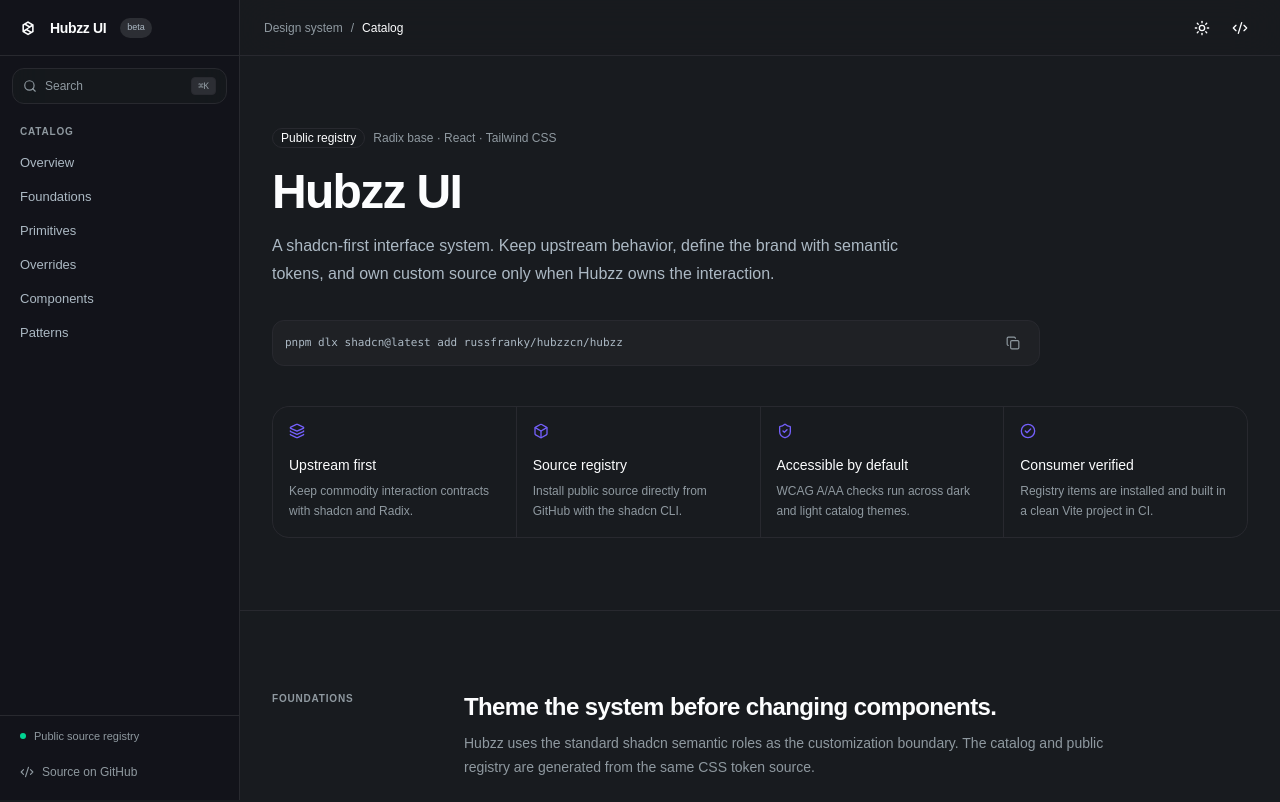
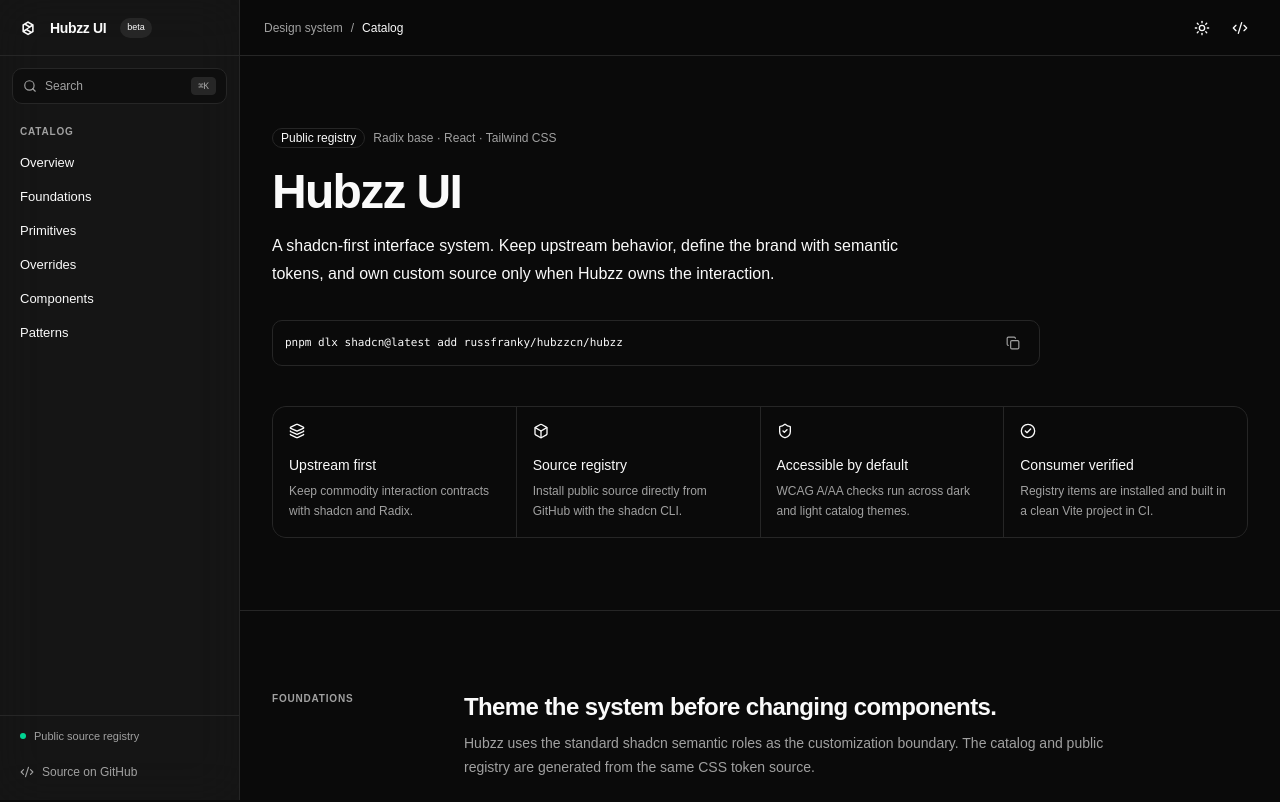
Before and after one commit to russfranky/hubzzcn, a React (Vite) app: page / in a window 1280 px wide. Shown: the top 802 px of the page. Built offline with nearby package versions, Linux system fonts and the light colour scheme.

Commit message:
Align Hubzz semantic tokens with canonical shadcn foundation

```diff
--- a/src/index.css
+++ b/src/index.css
@@ -22,7 +22,11 @@
   --color-chart-3: var(--chart-3);
   --color-chart-2: var(--chart-2);
   --color-chart-1: var(--chart-1);
+  --color-success: var(--success);
+  --color-warning: var(--warning);
   --color-ring: var(--ring);
+  --color-switch-background: var(--switch-background);
+  --color-input-background: var(--input-background);
   --color-input: var(--input);
   --color-border: var(--border);
   --color-destructive-foreground: var(--destructive-foreground);
@@ -41,112 +45,103 @@
   --color-card: var(--card);
   --color-foreground: var(--foreground);
   --color-background: var(--background);
-  --radius-sm: calc(var(--radius) * 0.6);
-  --radius-md: calc(var(--radius) * 0.8);
+  --radius-sm: calc(var(--radius) - 4px);
+  --radius-md: calc(var(--radius) - 2px);
   --radius-lg: var(--radius);
-  --radius-xl: calc(var(--radius) * 1.4);
-  --radius-2xl: calc(var(--radius) * 1.8);
-  --radius-3xl: calc(var(--radius) * 2.2);
-  --radius-4xl: calc(var(--radius) * 2.6);
+  --radius-xl: calc(var(--radius) + 4px);
+  --radius-2xl: calc(var(--radius) + 8px);
+  --radius-3xl: calc(var(--radius) + 12px);
+  --radius-4xl: calc(var(--radius) + 16px);
 }
 
 /*
  * Hubzz semantic tokens.
  *
- * The public catalog and source registry both derive from these values. Keep
- * component code on semantic roles whenever possible so the system remains
- * compatible with upstream shadcn behavior.
+ * Match the canonical pre-alpha shadcn foundation. Hubzz components consume
+ * these semantic roles instead of carrying brand-colored primitive overrides.
  */
 :root {
-  --background: oklch(0.979 0.011 291.957);
-  --foreground: oklch(0.189 0.014 278.565);
-  --card: oklch(0.994 0.002 247.839);
-  --card-foreground: oklch(0.189 0.014 278.565);
-  --popover: oklch(0.994 0.002 247.839);
-  --popover-foreground: oklch(0.189 0.014 278.565);
-  --primary: oklch(0.592 0.221 283.18);
-  --primary-foreground: oklch(0.994 0.002 247.839);
-  --primary-gradient: linear-gradient(
-    135deg,
-    oklch(0.667 0.194 292.169),
-    oklch(0.592 0.221 283.18)
-  );
-  --secondary: oklch(0.953 0.024 291.043);
-  --secondary-foreground: oklch(0.189 0.014 278.565);
-  --muted: oklch(0.953 0.024 291.043);
-  --muted-foreground: oklch(0.505 0.014 240.12);
-  --accent: oklch(0.916 0.042 291.468);
-  --accent-foreground: oklch(0.518 0.191 283.113);
-  --destructive: oklch(0.576 0.209 29.482);
-  --destructive-foreground: oklch(0.994 0.002 247.839);
-  --border: oklch(0 0 0 / 0.08);
-  --input: oklch(0 0 0 / 0.15);
-  --ring: oklch(0.592 0.221 283.18);
-  --radius: 0.75rem;
-  --radius-button: 9999px;
-  --control-hover: oklch(0.916 0.042 291.468);
-  --pill-hover: oklch(0.953 0.024 291.043);
+  --background: #ffffff;
+  --foreground: oklch(0.145 0 0);
+  --card: #ffffff;
+  --card-foreground: oklch(0.145 0 0);
+  --popover: oklch(1 0 0);
+  --popover-foreground: oklch(0.145 0 0);
+  --primary: #030213;
+  --primary-foreground: #ffffff;
+  --secondary: oklch(0.95 0.0058 264.53);
+  --secondary-foreground: #030213;
+  --muted: #ececf0;
+  --muted-foreground: #717182;
+  --accent: #e9ebef;
+  --accent-foreground: #030213;
+  --destructive: #d4183d;
+  --destructive-foreground: #ffffff;
+  --border: rgba(0, 0, 0, 0.1);
+  --input: transparent;
+  --input-background: #f3f3f5;
+  --switch-background: #cbced4;
+  --ring: oklch(0.708 0 0);
+  --radius: 0.625rem;
+  --control-hover: var(--accent);
+  --pill-hover: var(--secondary);
   --success: oklch(0.735 0.136 159.309);
   --warning: oklch(0.803 0.136 86.47);
-  --chart-1: oklch(0.592 0.221 283.18);
-  --chart-2: oklch(0.735 0.136 159.309);
-  --chart-3: oklch(0.803 0.136 86.47);
-  --chart-4: oklch(0.674 0.197 27.83);
-  --chart-5: oklch(0.617 0.017 235.553);
-  --sidebar: oklch(0.994 0.002 247.839);
-  --sidebar-foreground: oklch(0.189 0.014 278.565);
-  --sidebar-primary: oklch(0.592 0.221 283.18);
-  --sidebar-primary-foreground: oklch(0.994 0.002 247.839);
-  --sidebar-accent: oklch(0.953 0.024 291.043);
-  --sidebar-accent-foreground: oklch(0.189 0.014 278.565);
-  --sidebar-border: oklch(0 0 0 / 0.08);
-  --sidebar-ring: oklch(0.592 0.221 283.18);
+  --chart-1: oklch(0.646 0.222 41.116);
+  --chart-2: oklch(0.6 0.118 184.704);
+  --chart-3: oklch(0.398 0.07 227.392);
+  --chart-4: oklch(0.828 0.189 84.429);
+  --chart-5: oklch(0.769 0.188 70.08);
+  --sidebar: oklch(0.985 0 0);
+  --sidebar-foreground: oklch(0.145 0 0);
+  --sidebar-primary: var(--primary);
+  --sidebar-primary-foreground: var(--primary-foreground);
+  --sidebar-accent: oklch(0.97 0 0);
+  --sidebar-accent-foreground: oklch(0.205 0 0);
+  --sidebar-border: oklch(0.922 0 0);
+  --sidebar-ring: var(--ring);
 }
 
 .dark {
-  --background: oklch(0.221 0.009 255.608);
-  --foreground: oklch(0.994 0.002 247.839);
-  --card: oklch(0.269 0.01 268.313);
-  --card-foreground: oklch(0.994 0.002 247.839);
-  --popover: oklch(0.269 0.01 268.313);
-  --popover-foreground: oklch(0.994 0.002 247.839);
-  --primary: oklch(0.592 0.221 283.18);
-  --primary-foreground: oklch(0.994 0.002 247.839);
-  --primary-gradient: linear-gradient(
-    135deg,
-    oklch(0.667 0.194 292.169),
-    oklch(0.592 0.221 283.18)
-  );
-  --secondary: oklch(0.302 0.011 271.028);
-  --secondary-foreground: oklch(0.779 0.021 243.496);
-  --muted: oklch(0.302 0.011 271.028);
-  --muted-foreground: oklch(0.677 0.015 238.128);
-  --accent: oklch(0.302 0.011 271.028);
-  --accent-foreground: oklch(0.722 0.148 288.272);
-  --destructive: oklch(0.576 0.209 29.482);
-  --destructive-foreground: oklch(0.994 0.002 247.839);
-  --border: oklch(0.282 0.011 278.154);
-  --input: oklch(0.361 0.012 252.962);
-  --ring: oklch(0.592 0.221 283.18);
-  --radius: 0.75rem;
-  --radius-button: 9999px;
-  --control-hover: oklch(0.361 0.012 252.962);
-  --pill-hover: oklch(0.31 0.017 270.822);
+  --background: oklch(0.145 0 0);
+  --foreground: oklch(0.985 0 0);
+  --card: oklch(0.145 0 0);
+  --card-foreground: oklch(0.985 0 0);
+  --popover: oklch(0.145 0 0);
+  --popover-foreground: oklch(0.985 0 0);
+  --primary: oklch(0.985 0 0);
+  --primary-foreground: oklch(0.205 0 0);
+  --secondary: oklch(0.269 0 0);
+  --secondary-foreground: oklch(0.985 0 0);
+  --muted: oklch(0.269 0 0);
+  --muted-foreground: oklch(0.708 0 0);
+  --accent: oklch(0.269 0 0);
+  --accent-foreground: oklch(0.985 0 0);
+  --destructive: oklch(0.396 0.141 25.723);
+  --destructive-foreground: #ffffff;
+  --border: oklch(0.269 0 0);
+  --input: oklch(0.269 0 0);
+  --input-background: oklch(0.269 0 0);
+  --switch-background: oklch(0.439 0 0);
+  --ring: oklch(0.439 0 0);
+  --radius: 0.625rem;
+  --control-hover: var(--accent);
+  --pill-hover: var(--secondary);
   --success: oklch(0.735 0.136 159.309);
   --warning: oklch(0.803 0.136 86.47);
-  --chart-1: oklch(0.592 0.221 283.18);
-  --chart-2: oklch(0.735 0.136 159.309);
-  --chart-3: oklch(0.803 0.136 86.47);
-  --chart-4: oklch(0.674 0.197 27.83);
-  --chart-5: oklch(0.617 0.017 235.553);
-  --sidebar: oklch(0.189 0.014 278.565);
-  --sidebar-foreground: oklch(0.994 0.002 247.839);
-  --sidebar-primary: oklch(0.592 0.221 283.18);
-  --sidebar-primary-foreground: oklch(0.994 0.002 247.839);
-  --sidebar-accent: oklch(0.269 0.01 268.313);
-  --sidebar-accent-foreground: oklch(0.779 0.021 243.496);
-  --sidebar-border: oklch(0.282 0.011 278.154);
-  --sidebar-ring: oklch(0.592 0.221 283.18);
+  --chart-1: oklch(0.488 0.243 264.376);
+  --chart-2: oklch(0.696 0.17 162.48);
+  --chart-3: oklch(0.769 0.188 70.08);
+  --chart-4: oklch(0.627 0.265 303.9);
+  --chart-5: oklch(0.645 0.246 16.439);
+  --sidebar: oklch(0.205 0 0);
+  --sidebar-foreground: oklch(0.985 0 0);
+  --sidebar-primary: var(--primary);
+  --sidebar-primary-foreground: var(--primary-foreground);
+  --sidebar-accent: oklch(0.269 0 0);
+  --sidebar-accent-foreground: oklch(0.985 0 0);
+  --sidebar-border: oklch(0.269 0 0);
+  --sidebar-ring: var(--ring);
 }
 
 @layer base {
```
